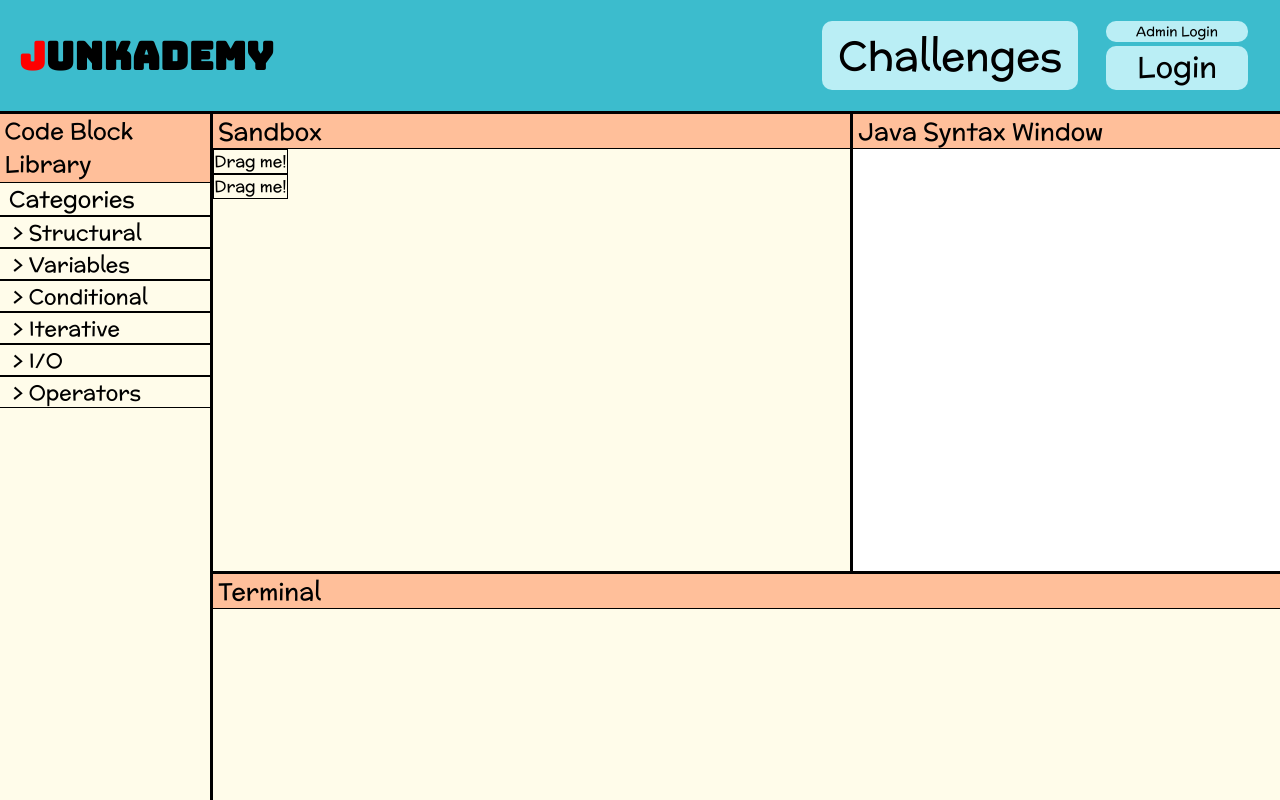
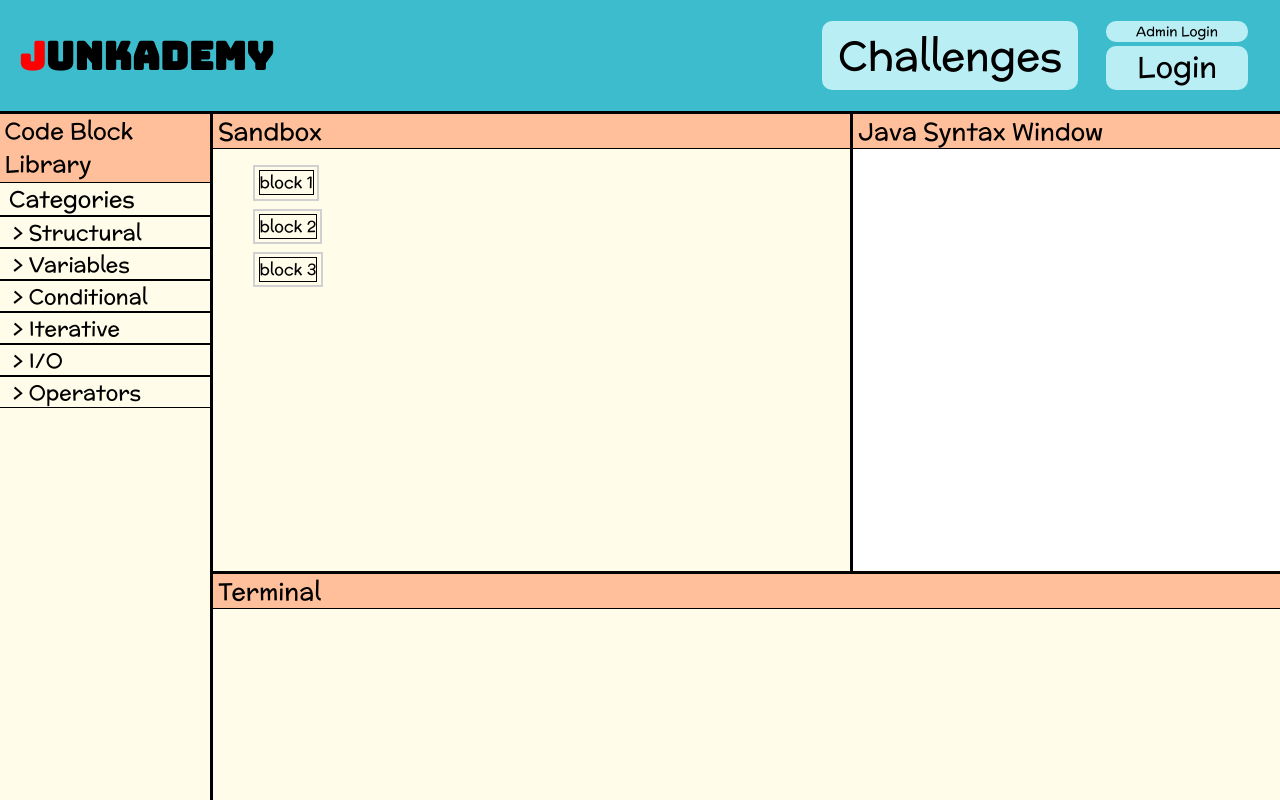
Before and after one commit to mmills2/JunkademyFrontend, a React (Create React App) app: page / in a window 1280 px wide. Built offline with nearby package versions, Linux system fonts and the light colour scheme.

Commit message:
made edits to WorkspaceBlock.js and Sandbox.js for drag-drop functionality in an unordered list that roughly mimics desired snapping functionality. Using react-beautiful-dnd library

```diff
--- a/package.json
+++ b/package.json
@@ -7,6 +7,7 @@
     "@testing-library/react": "^13.4.0",
     "@testing-library/user-event": "^13.5.0",
     "react": "^18.2.0",
+    "react-beautiful-dnd": "^13.1.1",
     "react-dnd": "^16.0.1",
     "react-dnd-html5-backend": "^16.0.1",
     "react-dom": "^18.2.0",
--- a/src/components/Sandbox.js
+++ b/src/components/Sandbox.js
@@ -1,42 +1,60 @@
 import WorkspaceBlock from "./WorkspaceBlock";
-import React from "react";
+import React, {useState} from "react";
+import {DragDropContext, Droppable, Draggable} from 'react-beautiful-dnd';
 
-class Sandbox extends React.Component{
-  constructor(){
-    super();
+const workspaceBlocks = [
+  {
+    name: "block 1"
+  },
+  {
+    name: "block 2"
+  },
+  {
+    name: "block 3"
+  }
+]
+
+function Sandbox() {
+  const [blocks,updateBlocks] = useState(workspaceBlocks)
+
+  function handleOnDragEnd(result){
+    if(!result.destination) return;
+    const items = Array.from(blocks);
+    const [reorderedItem] = items.splice(result.source.index,1);
+    items.splice(result.destination.index,0,reorderedItem);
+
+    updateBlocks(items);
   }
 
-  render(){
-    return (
-      <div id="sandbox">
-        <div className="mainTitleDiv">
-          <h2 className="mainTitles">Sandbox</h2>
-        </div>
-        <div id="workspace" className="contentDiv">
-          <WorkspaceBlock />
-          <WorkspaceBlock />
-        </div>
-      </div>
-    );
-  }
-}
-
-export default Sandbox;
-
-
-/*
-function Sandbox() {
   return (
     <div id="sandbox">
       <div className="mainTitleDiv">
         <h2 className="mainTitles">Sandbox</h2>
       </div>
       <div id="workspace" className="contentDiv">
-        <WorkspaceBlock targetX={300} targetY={200}/>
+        <DragDropContext onDragEnd={handleOnDragEnd}>
+          <Droppable droppableId="workspaceBlockList">
+            {(provided) => (
+              <ul className="workspaceBlockList" {...provided.droppableProps} ref={provided.innerRef}>
+              {blocks.map(({name},index) => {
+                return (
+                  <Draggable key={name} draggableId={name} index={index}>
+                    {(provided) => (
+                      <li {...provided.draggableProps} {...provided.dragHandleProps} ref={provided.innerRef}>
+                        <WorkspaceBlock name={name}/>
+                      </li>
+                    )}
+                  </Draggable>
+                );
+              })}
+              {provided.placeholder}
+            </ul>
+            )}
+          </Droppable>
+        </DragDropContext>
       </div>
     </div>
   );
 }
 
 export default Sandbox;
-*/
--- a/src/components/WorkspaceBlock.js
+++ b/src/components/WorkspaceBlock.js
@@ -1,63 +1,13 @@
 import React from "react";
-import Draggable, {DraggableCore} from 'react-draggable';
 
+function WorkspaceBlock(props){
+    let name = props.name
 
-class WorkspaceBlock extends React.Component{
-    constructor(){
-        super();
-        /*
-        this.state={
-            x:0,
-            y:0,
-            lastClicked:false
-        }
-        */
-        var lastClicked = false;
-    }
-
-    onStop = (e,data) => {
-        //allBlocks gets all workspace blocks
-        let allBlocks = document.querySelectorAll(".workspaceBlock");
-
-        //iterate through allBlocks checking if any are close enough to snap with this one
-        for(let i=0;i<allBlocks.length;i++){
-             let curTransform = allBlocks[i].getAttribute("style");
-             var curX = curTransform.substring(curTransform.indexOf('(')+1,curTransform.indexOf('p'));
-             var curY = curTransform.substring(curTransform.indexOf('p')+3,curTransform.lastIndexOf('p'));
-
-             if(data.x > curX - 30 && data.x < curX + 30 && data.y > curY - 30 && data.y < curY + 30){
-                console.log("snap")
-             }
-        }
-    }
-
-    onStart = (e,data) => {
-
-        let allBlocks = document.querySelectorAll(".workspaceBlock");
-        /*
-        //iterate through allBlocks setting lastClicked to false on each
-        for(let i=0;i<allBlocks.length;i++){
-            allBlocks[i].getAttribute("state");
-        }
-
-        //set lastClicked to true on current block
-        this.setState({lastClicked:true});
-        */
-        //console.log(allBlocks[0]);
-        console.log(allBlocks[0]);
-
-    }
-
-    render(){
-        return (
-            <Draggable bounds={"parent"} onStop={this.onStop} onStart={this.onStart}>
-                <div className="workspaceBlock">
-                    Drag me!
-                </div>
-            </Draggable>
-        );
-    }
+    return (
+        <div className="workspaceBlock">
+            {name}
+        </div>
+    );
 }
 
-
 export default WorkspaceBlock;
--- a/src/index.css
+++ b/src/index.css
@@ -178,3 +178,13 @@ body {
   width: fit-content;
   height: 100%;
 }
+
+.workspaceBlockList li {
+  display: flex;
+  align-items: center;
+  border: solid 2px #d0d0d0;
+  /*border-radius: .2em;*/
+  padding: .2em .2em .2em .2em;
+  margin-bottom: .5em;
+  width: fit-content;
+}
```
Also changed, not shown: 1 other file (tests, documents, lock files or other folders).
